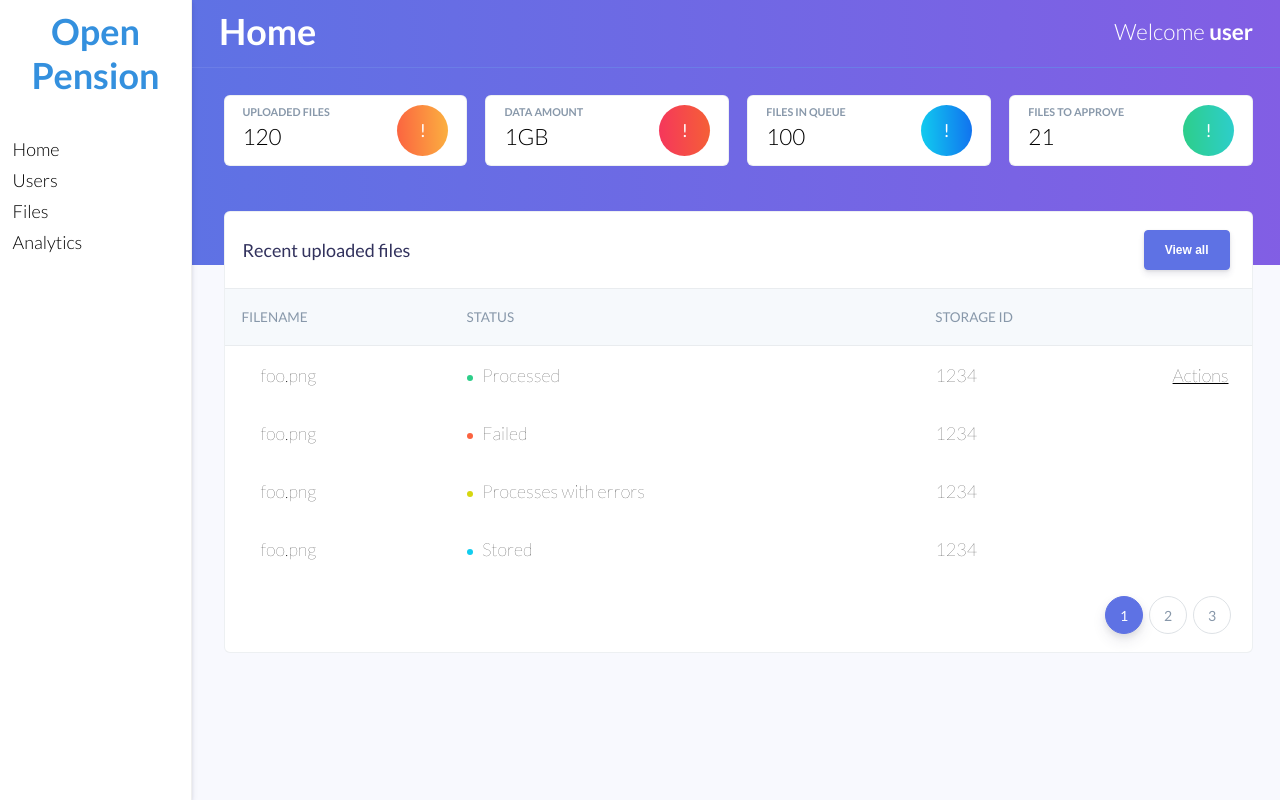
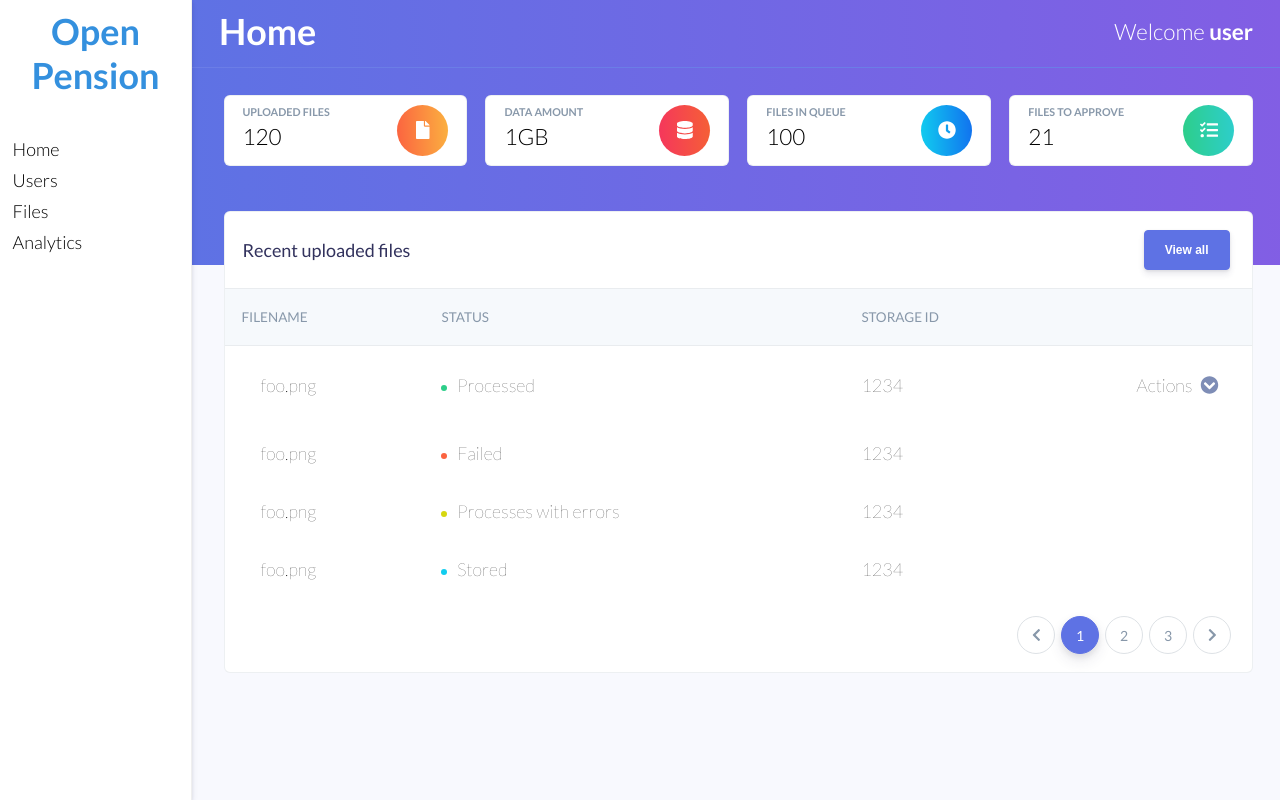
Before and after one commit to RoySegall/open-pension-dashboard, a React (Create React App) app: page /home in a window 1280 px wide. Built offline with nearby package versions, Linux system fonts and the light colour scheme.

Commit message:
Improve the pager

```diff
--- a/package.json
+++ b/package.json
@@ -3,6 +3,11 @@
   "version": "0.1.0",
   "private": true,
   "dependencies": {
+    "@fortawesome/fontawesome-svg-core": "^1.2.35",
+    "@fortawesome/free-brands-svg-icons": "^5.15.3",
+    "@fortawesome/free-regular-svg-icons": "^5.15.3",
+    "@fortawesome/free-solid-svg-icons": "^5.15.3",
+    "@fortawesome/react-fontawesome": "^0.1.14",
     "@testing-library/jest-dom": "^5.11.9",
     "@testing-library/react": "^11.2.5",
     "@testing-library/user-event": "^12.8.3",
--- /dev/null
+++ b/src/Icons/Icons.js
@@ -0,0 +1,12 @@
+import { FontAwesomeIcon } from '@fortawesome/react-fontawesome';
+import {
+  faFile, faDatabase, faClock, faTasks, faChevronCircleDown, faChevronLeft, faChevronRight
+} from '@fortawesome/free-solid-svg-icons';
+
+export const File = () => <FontAwesomeIcon icon={faFile} />
+export const Database = () => <FontAwesomeIcon icon={faDatabase} />
+export const Clock = () => <FontAwesomeIcon icon={faClock} />
+export const Tasks = () => <FontAwesomeIcon icon={faTasks} />
+export const CircleArrowDown = () => <FontAwesomeIcon icon={faChevronCircleDown} />
+export const ArrowLeft = () => <FontAwesomeIcon icon={faChevronLeft} />
+export const ArrowRight = () => <FontAwesomeIcon icon={faChevronRight} />
--- a/src/Pages/Home/Home.js
+++ b/src/Pages/Home/Home.js
@@ -6,6 +6,7 @@ import Table from "../../componenets/Table/Table";
 import Status from "../../componenets/Status/Status";
 import Pager from "../../componenets/Pager/Pager.js"
 import TextWithActions from "../../componenets/TextWithActions/TextWithActions";
+import {File, Database, Clock, Tasks} from "../../Icons/Icons";
 
 const TopContent = () => {
   return <div className="stats-wrapper">
@@ -13,24 +14,28 @@ const TopContent = () => {
       title="Uploaded files"
       mainStat="120"
       gradColor="orange"
+      icon={<File />}
     />
 
     <StatsCard
       title="Data amount"
       mainStat="1GB"
       gradColor="red"
+      icon={<Database />}
     />
 
     <StatsCard
       title="Files in queue"
       mainStat="100"
       gradColor="teal"
+      icon={<Clock />}
     />
 
     <StatsCard
       title="Files to approve"
       mainStat="21"
       gradColor="green"
+      icon={<Tasks />}
     />
   </div>
 }
--- a/src/componenets/Pager/Pager.js
+++ b/src/componenets/Pager/Pager.js
@@ -1,9 +1,12 @@
 import "./Pager.scss";
+import {ArrowLeft, ArrowRight} from "../../Icons/Icons";
 
 export default ({ Pages, baseURL }) => <section className="pager">
   <ul>
-    <li className="active">1</li>
-    <li>2</li>
-    <li>3</li>
+    <li className="arrows"><ArrowLeft /></li>
+    <li className="item active">1</li>
+    <li className="item">2</li>
+    <li className="item">3</li>
+    <li className="arrows"><ArrowRight /></li>
   </ul>
 </section>
--- a/src/componenets/Pager/Pager.scss
+++ b/src/componenets/Pager/Pager.scss
@@ -30,8 +30,12 @@
         box-shadow: 0 7px 14px #32325d1a, 0 3px 6px #00000014;
       }
 
-      &:not(.active):hover {
+      &.item:not(.active):hover {
         background: #dee2e6;
+        cursor: pointer;
+      }
+
+      &.arrows {
         cursor: pointer;
       }
     }
--- a/src/componenets/StatsCard/StatsCard.js
+++ b/src/componenets/StatsCard/StatsCard.js
@@ -1,5 +1,5 @@
 import "./StatsCard.scss"
-export default ({title, mainStat, gradColor = 'green'}) => {
+export default ({title, mainStat, gradColor = 'green', icon}) => {
   return <div className="card">
 
     <section className="upper">
@@ -10,7 +10,7 @@ export default ({title, mainStat, gradColor = 'green'}) => {
       </section>
 
       <div className={`icon bg-gradient-${gradColor}`}>
-        !
+        {icon}
       </div>
 
     </section>
--- a/src/componenets/TextWithActions/TextWithActions.js
+++ b/src/componenets/TextWithActions/TextWithActions.js
@@ -1,9 +1,10 @@
 import "./TextWithActions.scss"
+import {CircleArrowDown} from "../../Icons/Icons";
 
 export default ({children, actions}) => <div className="text-with-actions">
   <span>{children}</span>
   <div className="actions-wrapper">
-    <span className="title">Actions</span>
+    <span className="title">Actions <CircleArrowDown /></span>
 
     <div className="menu">
       <ul>
--- a/src/componenets/TextWithActions/TextWithActions.scss
+++ b/src/componenets/TextWithActions/TextWithActions.scss
@@ -3,24 +3,32 @@
   flex-direction: row;
   justify-content: space-between;
   padding-right: 1.25em;
+  align-items: center;
 
   .actions-wrapper {
     position: relative;
+    padding: .5em;
+    border: solid 1px white;
 
     .title {
-      text-decoration: underline;
+      .svg-inline--fa {
+        padding-left: .25em;
+        color: #7e8db6;
+      }
     }
 
     .menu {
       position: absolute;
+      left: -1px;
     }
 
     ul {
+      margin-top: .5em;
       padding: 0;
-      margin-top: .25em;
-      border: solid 1px #fafafa;
-      z-index: 1;
-      box-shadow: 0 4px 6px #32325d1c, 0 1px 3px #00000014;
+      padding-top: .25em;
+      border: solid 1px #efefef;
+      border-top: solid 1px white;
+      z-index: 2;
       display: none;
 
       li {
@@ -46,6 +54,8 @@
     }
 
     &:hover {
+      border: solid 1px #efefef;
+
       ul {
         display: block;
       }
```
Also changed, not shown: 1 other file (tests, documents, lock files or other folders).
